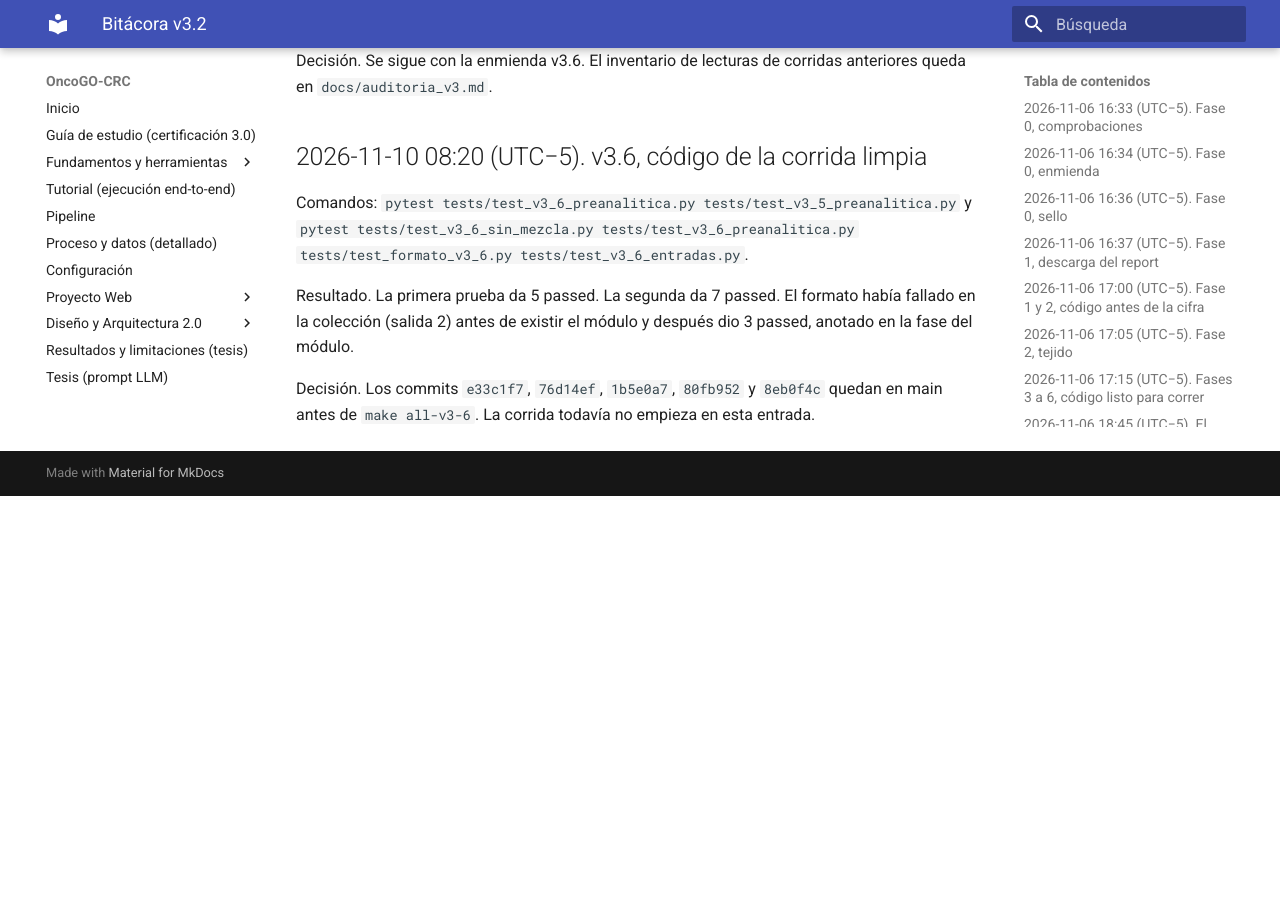
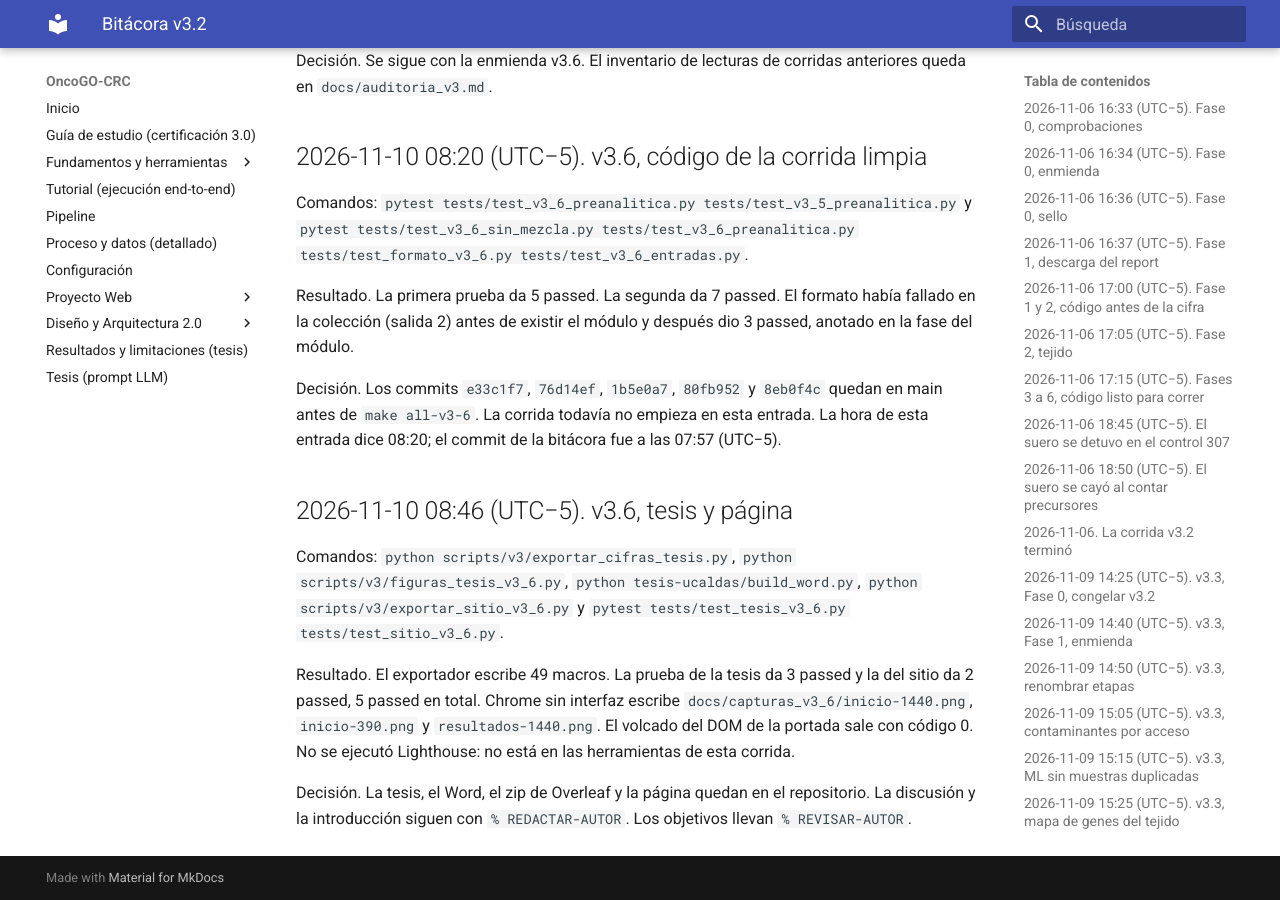
Before and after one commit to JancoDeveloper/OncoGO-CRC, an MkDocs documentation site: the page built from docs/bitacora_v3.md, in a window 1280 px wide and 900 px high, scrolled down 13941 px. Built offline with MkDocs 1.6.1 and Material for MkDocs 9.7.7, drawn with Linux system fonts in a browser that asks for light colours; before the commit the page ends 14437 px from its top, so only the background shows below that.

Commit message:
docs: CITATION, README y bitácora de la publicación v3.6
Co-authored-by: Cursor <cursoragent@cursor.com>

```diff
--- a/docs/bitacora_v3.md
+++ b/docs/bitacora_v3.md
@@ -367,4 +367,12 @@ Comandos: `pytest tests/test_v3_6_preanalitica.py tests/test_v3_5_preanalitica.p
 
 Resultado. La primera prueba da 5 passed. La segunda da 7 passed. El formato había fallado en la colección (salida 2) antes de existir el módulo y después dio 3 passed, anotado en la fase del módulo.
 
-Decisión. Los commits `e33c1f7`, `76d14ef`, `1b5e0a7`, `80fb952` y `8eb0f4c` quedan en main antes de `make all-v3-6`. La corrida todavía no empieza en esta entrada.
+Decisión. Los commits `e33c1f7`, `76d14ef`, `1b5e0a7`, `80fb952` y `8eb0f4c` quedan en main antes de `make all-v3-6`. La corrida todavía no empieza en esta entrada. La hora de esta entrada dice 08:20; el commit de la bitácora fue a las 07:57 (UTC−5).
+
+## 2026-11-10 08:46 (UTC−5). v3.6, tesis y página
+
+Comandos: `python scripts/v3/exportar_cifras_tesis.py`, `python scripts/v3/figuras_tesis_v3_6.py`, `python tesis-ucaldas/build_word.py`, `python scripts/v3/exportar_sitio_v3_6.py` y `pytest tests/test_tesis_v3_6.py tests/test_sitio_v3_6.py`.
+
+Resultado. El exportador escribe 49 macros. La prueba de la tesis da 3 passed y la del sitio da 2 passed, 5 passed en total. Chrome sin interfaz escribe `docs/capturas_v3_6/inicio-1440.png`, `inicio-390.png` y `resultados-1440.png`. El volcado del DOM de la portada sale con código 0. No se ejecutó Lighthouse: no está en las herramientas de esta corrida.
+
+Decisión. La tesis, el Word, el zip de Overleaf y la página quedan en el repositorio. La discusión y la introducción siguen con `% REDACTAR-AUTOR`. Los objetivos llevan `% REVISAR-AUTOR`.
```
Also changed, not shown: README.md (+9 -1 lines), 1 other file.
